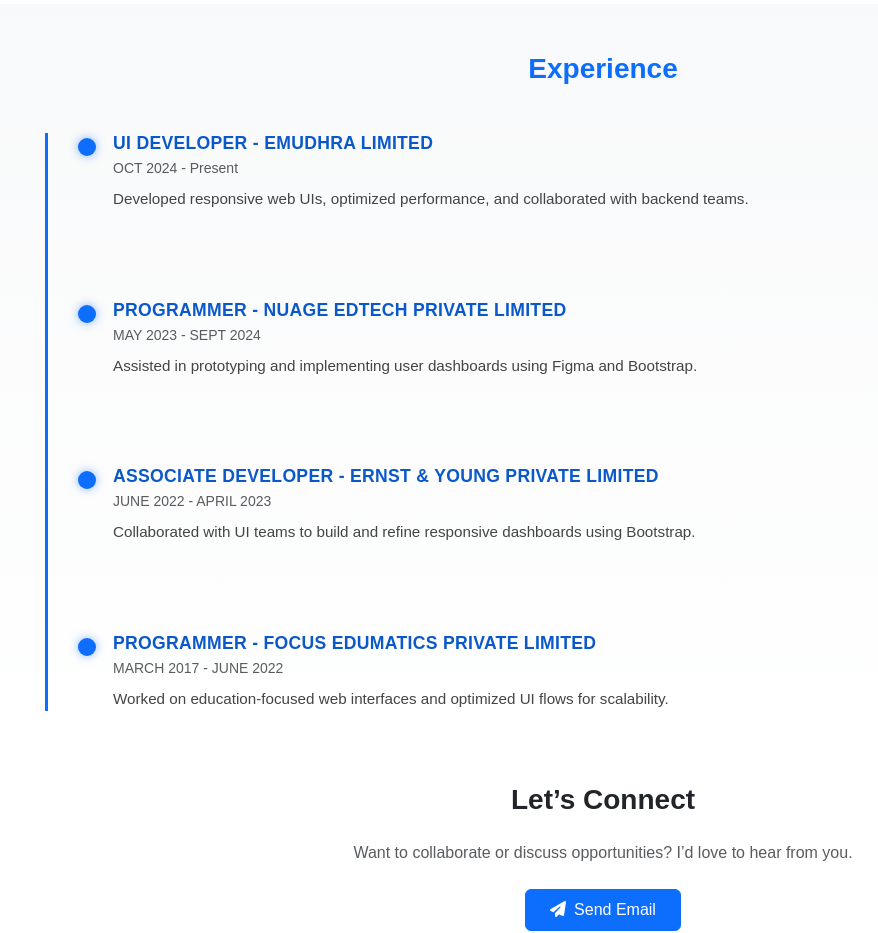
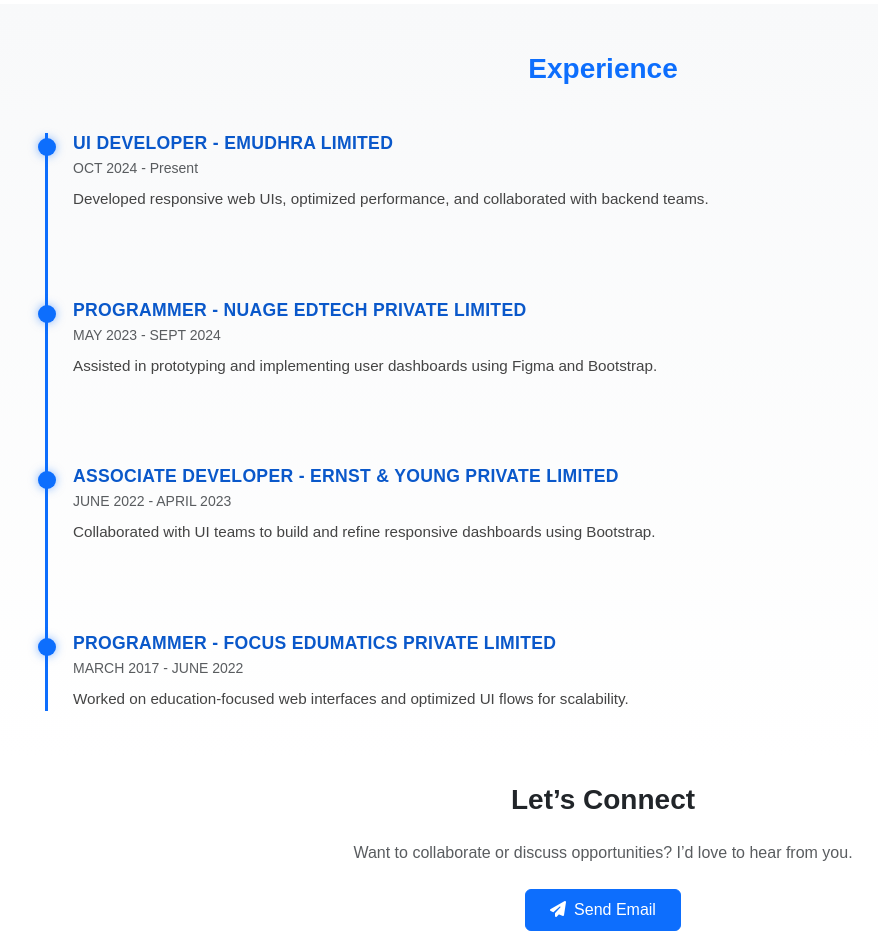
Before and after one commit to ajithfocuscare/ajithkumar07, a plain HTML site: page index.html in a window 1280 px wide. Shown: the part 1040-1973 px from the top of the page, without its empty margins (37-915 px from the left). Drawn offline with nearby package versions, Linux system fonts and the light colour scheme.

Commit message:
Update style.css

```diff
--- a/style.css
+++ b/style.css
@@ -61,7 +61,7 @@
 /* Timeline Base */
 .timeline {
   position: relative;
-  padding-left: 40px;
+  padding-left: 0px;
   border-left: 3px solid #0d6efd; /* Bootstrap primary color */
 }
 
```
